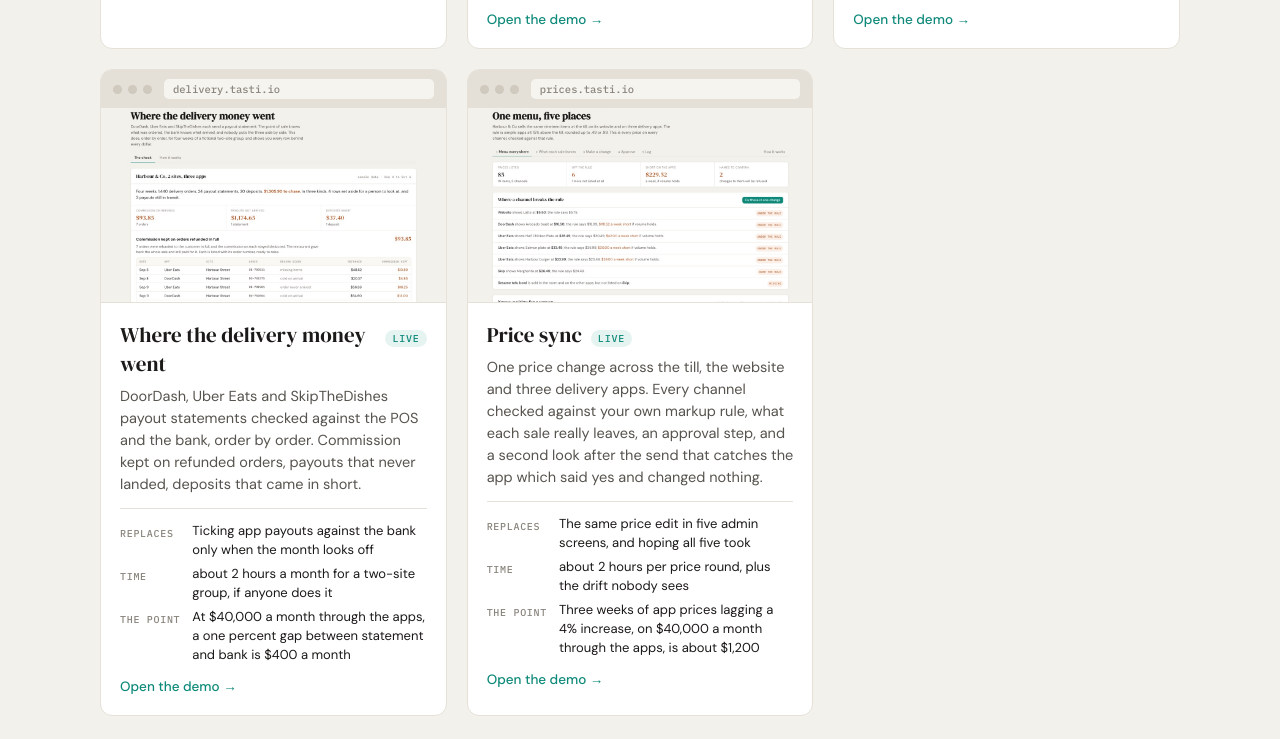
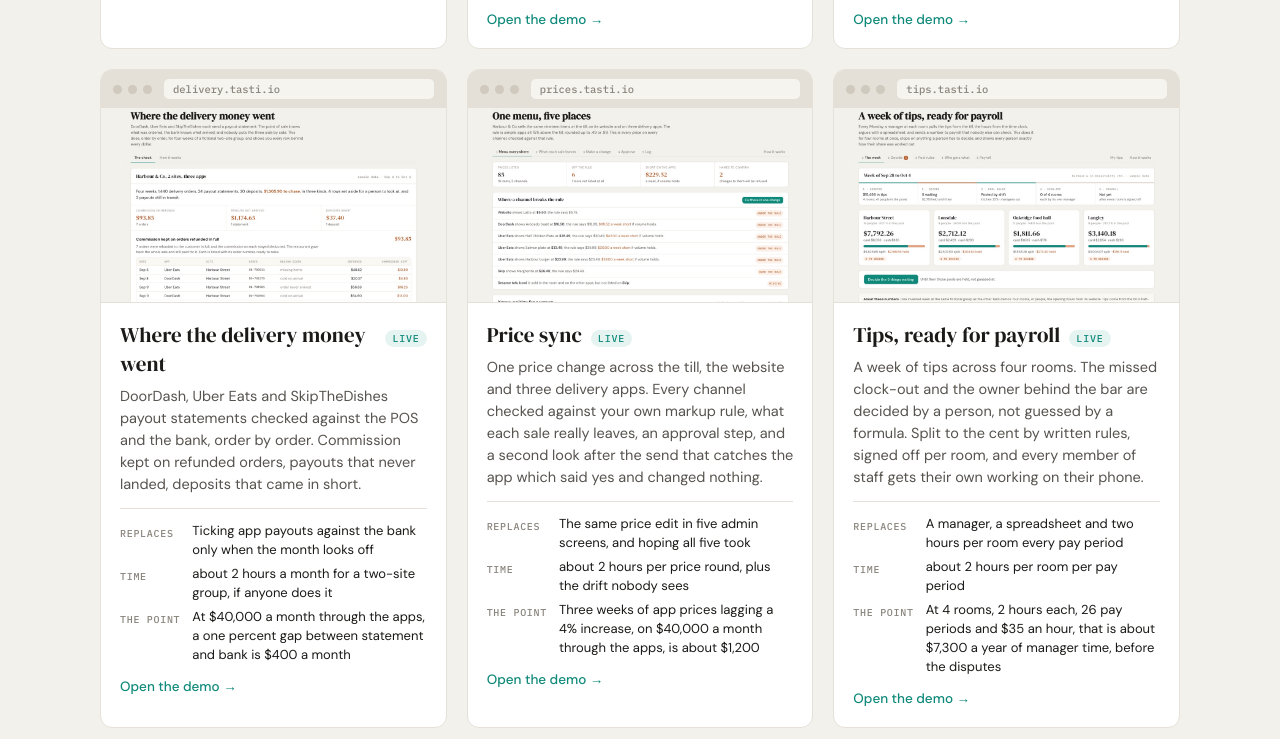
Before and after one commit to Tasti-io/demo-gallery, a website: page public/index.html in a window 1280 px wide. Shown: the part 760-1499 px from the top of the page. Drawn offline with Linux system fonts and the light colour scheme.

Commit message:
Add tips
Co-Authored-By: Claude Opus 5.5 <noreply@anthropic.com>

```diff
--- a/public/index.html
+++ b/public/index.html
@@ -173,6 +173,25 @@
           <span class="go">Open the demo &rarr;</span>
         </div>
       </a>
+      <a class="card" href="https://tips.tasti.io" target="_blank" rel="noopener">
+        <div class="frame">
+          <div class="chrome"><span class="dot"></span><span class="dot"></span><span class="dot"></span><span class="addr">tips.tasti.io</span></div>
+          <div class="shot"><img src="/shots/tips.jpg" alt="" loading="lazy" width="1600" height="900"></div>
+        </div>
+        <div class="body">
+          <div class="head">
+            <h2>Tips, ready for payroll</h2>
+            <span class="live">live</span>
+          </div>
+          <p class="blurb">A week of tips across four rooms. The missed clock-out and the owner behind the bar are decided by a person, not guessed by a formula. Split to the cent by written rules, signed off per room, and every member of staff gets their own working on their phone.</p>
+          <dl class="facts">
+            <dt>Replaces</dt><dd>A manager, a spreadsheet and two hours per room every pay period</dd>
+            <dt>Time</dt><dd>about 2 hours per room per pay period</dd>
+            <dt>The point</dt><dd>At 4 rooms, 2 hours each, 26 pay periods and $35 an hour, that is about $7,300 a year of manager time, before the disputes</dd>
+          </dl>
+          <span class="go">Open the demo &rarr;</span>
+        </div>
+      </a>
   </div>
 
   <div class="note">
```
Also changed, not shown: demos.json (+12 -0 lines), public/shots/tips.jpg (added).
